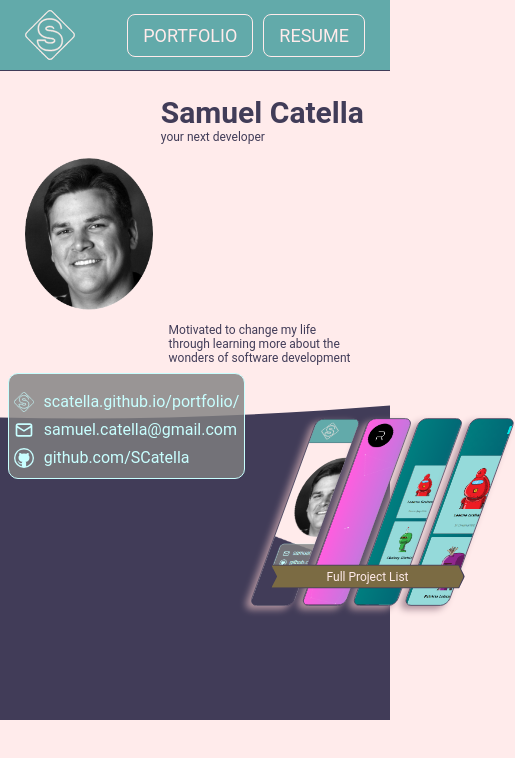
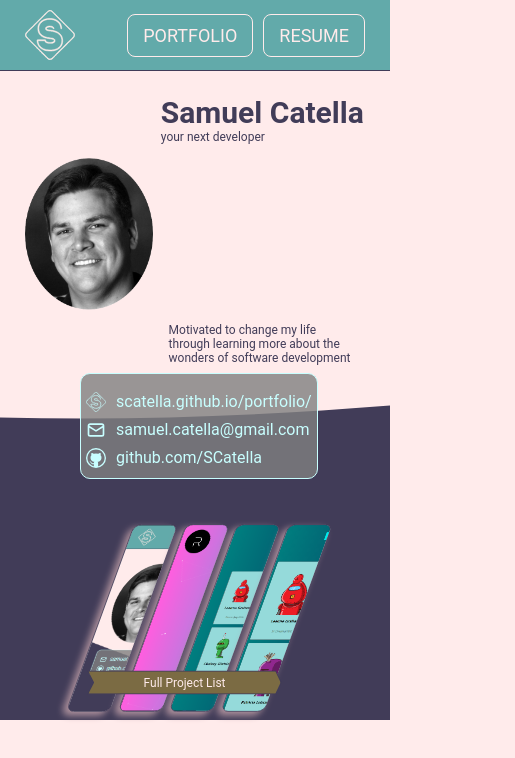
Before and after one commit to SCatella/portfolio, a React (Create React App) app: page / in a window 390 px wide. Shown: the top 758 px of the page, 515 px wide, since content can reach past the window. Built offline with nearby package versions, Linux system fonts and the light colour scheme.

Commit message:
added flex-wrap to the .action properties in home.styles.scss

```diff
--- a/src/routes/home/home.styles.scss
+++ b/src/routes/home/home.styles.scss
@@ -56,6 +56,7 @@
 
     .action {
       display: flex;
+      flex-wrap: wrap;
       justify-content: space-between;
       margin-left: 2vw;
       width: auto;
@@ -79,9 +80,16 @@
 
       .projects-panel {
         display: flex;
-        // justify-content: flex-end;
         transform: scale(0.75);
-        align-items: flex-end;
+      }
+    }
+  }
+
+  @media screen and (max-width: 758px) {
+    .page {
+
+      .action {
+        justify-content: center;
       }
     }
   }
```
